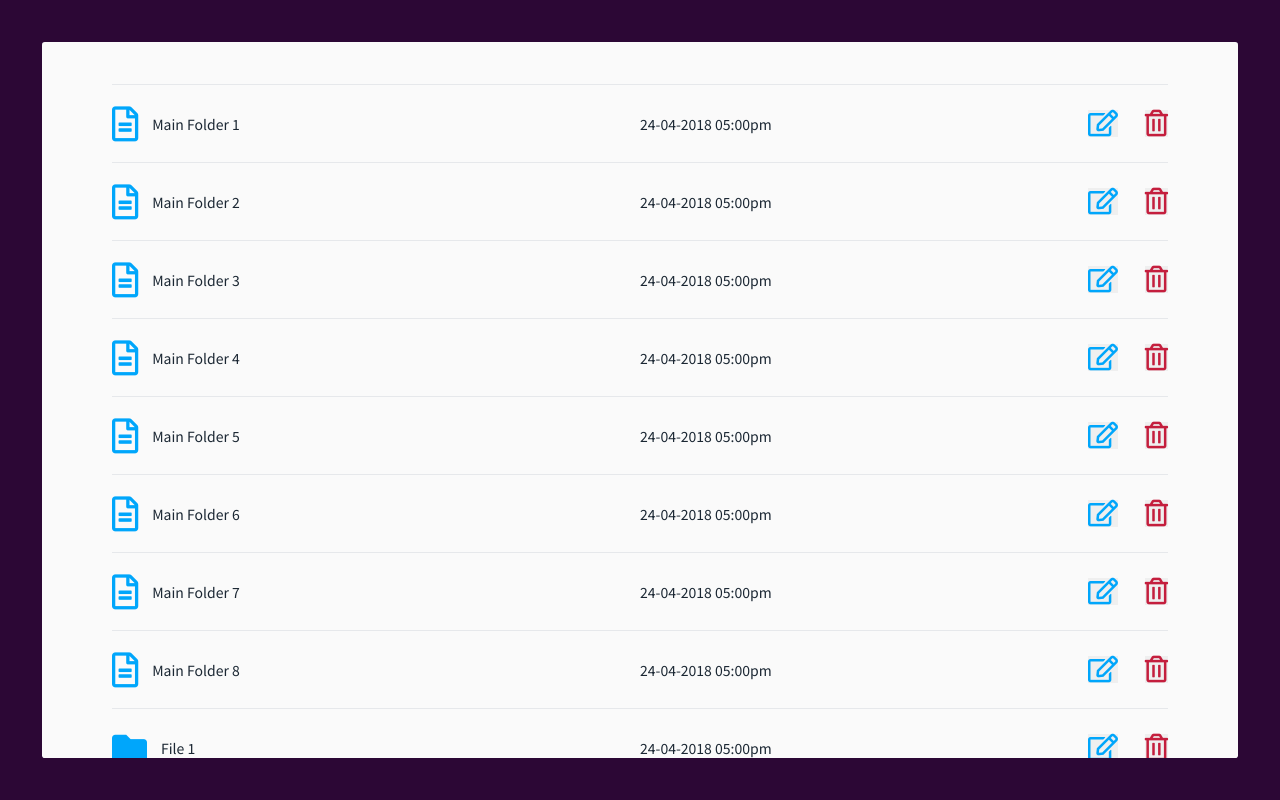
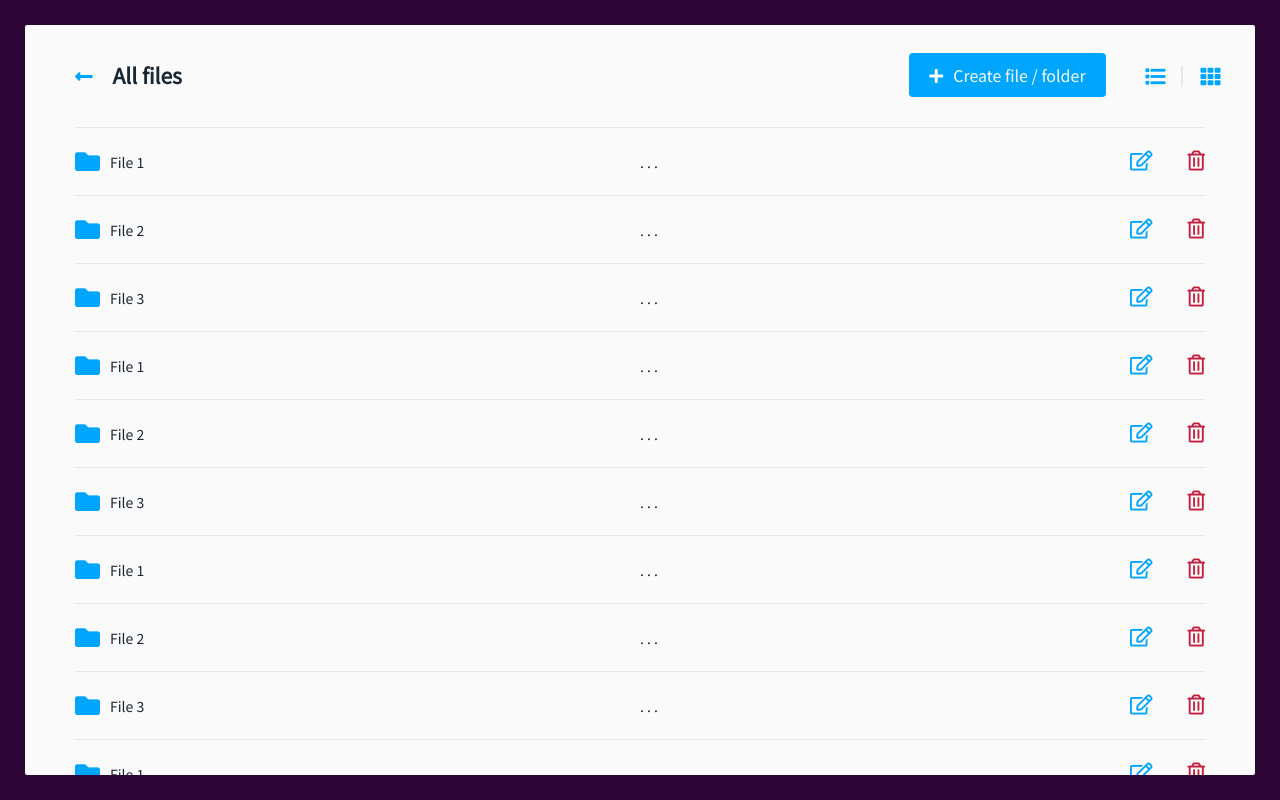
Before and after one commit to Chrismarcel/file_system, a React app: page / in a window 1280 px wide. Built offline with nearby package versions, Linux system fonts and the light colour scheme.

Commit message:
implement dashboard header component

```diff
--- a/package.json
+++ b/package.json
@@ -47,6 +47,7 @@
     "react-dom": "^16.8.6",
     "react-router-dom": "^5.0.0",
     "regenerator-runtime": "^0.13.2",
+    "slugify": "^1.3.4",
     "webpack": "^4.29.6",
     "webpack-cli": "^3.3.0",
     "webpack-dev-server": "^3.3.1"
--- a/src/App.jsx
+++ b/src/App.jsx
@@ -1,10 +1,15 @@
 import React from 'react';
 import ReactDOM from 'react-dom';
+import { BrowserRouter, Route } from 'react-router-dom';
 import FileManager from './views/FileManager';
 
 // Import scss
 import './assets/scss/styles.scss';
 
-const App = () => <FileManager />;
+const App = () => (
+  <BrowserRouter>
+    <Route to="*" component={({ location }) => <FileManager location={location.pathname} />} />
+  </BrowserRouter>
+);
 
 ReactDOM.render(<App />, document.getElementById('app'));
--- a/src/assets/scss/styles.scss
+++ b/src/assets/scss/styles.scss
@@ -2,7 +2,7 @@
 $warning-color: #c41e3d;
 $text-color: #1b2733;
 $bg-dark: #2c0735;
-$bg-grey: #fafafa;
+$light-color: #fafafa;
 $icon-color: #00a6fb;
 $border-grey: #e6e8eb;
 
@@ -15,9 +15,19 @@ $border-grey: #e6e8eb;
     font-family: "Noto Sans JP", "Courier New", Courier, monospace;
   }
 
-body {
+a {
+    text-decoration: none;
+}
+
+html {
     font-size: 10px;
     color: $text-color;
+}
+
+button {
+    cursor: pointer;
+    outline: none;
+    background: transparent;
 }
 
 .file {
@@ -25,21 +35,20 @@ body {
         background: $bg-dark;
         width: 100%;
         height: 100vh;
-        font-size: 1.4em;
+        font-size: 1.4rem;
         position: relative;
-        padding: 4em;
     }
 
     &-listing {
-        background: $bg-grey;
+        background: $light-color;
         position: absolute;
-        top: 3em;
-        bottom: 3em;
-        right: 3em;
-        left: 3em;
-        border-radius: .2em;
+        top: 2.5rem;
+        bottom: 2.5rem;
+        right: 2.5rem;
+        left: 2.5rem;
+        border-radius: .2rem;
         overflow: scroll;
-        padding: 3em 5em;
+        padding: 3em 5rem;
     }
 
     &-list {
@@ -47,6 +56,10 @@ body {
         border-top: 1px solid $border-grey;
         padding: 1.5em 0;
         cursor: pointer;
+
+        &:first-of-type {
+            margin-top: 6rem;
+        }
 
         &:last-child {
             border-bottom: 1px solid $border-grey;
@@ -68,15 +81,16 @@ body {
 
     &-name {
         align-self: center;
-        margin-left: 1em;
+        margin-left: 1rem;
     }
 
     &-icon {
         display: flex;
         flex-basis: 50%;
+        color: inherit;
 
         & i {
-            font-size: 2.5em;
+            font-size: 2.5rem;
             color: $icon-color;
         }
     }
@@ -91,13 +105,71 @@ body {
         }
 
         & button {
-            cursor: pointer;
-            outline: none;
-            margin-left: 2em;
+            margin-left: 3.5rem;
         }
 
         & i {
-            font-size: 2em;
+            font-size: 2rem;
         }
     }
 }
+
+.dashboard-header {
+    display: flex;
+    align-items: center;
+    position: fixed;
+    width: 89.5%;
+    background: inherit;
+    top: 2.5rem;
+    padding: 2em 0;
+
+    & button, & a {
+        font-size: 2rem;
+
+        & i {
+            color: $icon-color;
+        }
+    }
+
+    & button {
+        position: relative;
+
+        &:last-child {
+            margin-left: 3.5rem;
+
+            &::before {
+                content: '';
+                position: absolute;
+                background: $border-grey;
+                height: 74%;
+                width: .2rem;
+                left: -2rem;
+                top: .5rem;
+            }
+        }
+    }
+
+    & > .folder-name {
+        flex-grow: 1;
+        margin-left: 2rem;
+    }
+
+    & .dropdown {
+        font-size: 1.6rem;
+        color: $light-color;
+        background: $icon-color;
+        padding: 1rem 2rem;
+        border-radius: .4rem;
+        margin-right: 4rem;
+
+        & i {
+            color: $light-color;
+            margin-right: 1rem;
+        }
+    }
+
+    & .create-options {
+        transform: scale(0);
+        height: 0;
+    }
+}
--- /dev/null
+++ b/src/components/DashboardHeader.jsx
@@ -0,0 +1,40 @@
+import React from 'react';
+import { string } from 'prop-types';
+import slugify from 'slugify';
+import { Link } from 'react-router-dom';
+
+const DashboardHeader = ({ title }) => {
+  const slug = slugify(title, { lower: true });
+  return (
+    <header className="dashboard-header">
+      <Link to={slug} className="back-btn">
+        <i className="fas fa-long-arrow-alt-left" />
+      </Link>
+      <h2 className="folder-name">{title}</h2>
+      <div className="create-file">
+        <button type="button" className="dropdown">
+          <i className="fas fa-plus" />
+          Create file / folder
+        </button>
+        <ul className="create-options">
+          <li>Create File</li>
+          <li>Create Folder</li>
+        </ul>
+      </div>
+      <div className="display-type">
+        <button type="button" className="list-btn">
+          <i className="fas fa-list" />
+        </button>
+        <button type="button" className="grid-btn">
+          <i className="fas fa-th" />
+        </button>
+      </div>
+    </header>
+  );
+};
+
+DashboardHeader.propTypes = {
+  title: string.isRequired
+};
+
+export default DashboardHeader;
--- a/src/components/FileIcon.jsx
+++ b/src/components/FileIcon.jsx
@@ -1,13 +1,17 @@
 import React from 'react';
 import { string } from 'prop-types';
+import { Link } from 'react-router-dom';
+import slugify from 'slugify';
 
 const FileIcon = ({ type, name }) => {
   const fileIcon = type === 'file' ? 'fas fa-folder' : 'far fa-file-alt';
+  const slug = slugify(name, { lower: true });
+
   return (
-    <div className="file-icon">
+    <Link to={slug} className="file-icon">
       <i className={`${fileIcon}`} />
       <p className="file-name">{name}</p>
-    </div>
+    </Link>
   );
 };
 
--- a/src/views/FileManager.jsx
+++ b/src/views/FileManager.jsx
@@ -1,10 +1,38 @@
-import React from 'react';
+import React, { Component } from 'react';
+import { string } from 'prop-types';
 import FileList from '../components/FileList';
+import DashboardHeader from '../components/DashboardHeader';
 
-const FileManager = () => (
+class FileManager extends Component {
+    state = {
+      files: []
+    }
+
+    componentWillMount() {
+      const { location } = this.props;
+      const directory = location.split('/').pop();
+      const files = localStorage.getItem(directory);
+      this.setState({ files });
+    }
+
+    render() {
+      const { files } = this.state;
+      return (
         <main className="file-manager">
-    <header className="folder-name">All files</header>
           <div className="file-listing">
+            <DashboardHeader title="All files" />
+            <FileList type="file" name="File 1" modifiedDate=". . ." />
+            <FileList type="file" name="File 2" modifiedDate=". . ." />
+            <FileList type="file" name="File 3" modifiedDate=". . ." />
+            <FileList type="file" name="File 1" modifiedDate=". . ." />
+            <FileList type="file" name="File 2" modifiedDate=". . ." />
+            <FileList type="file" name="File 3" modifiedDate=". . ." />
+            <FileList type="file" name="File 1" modifiedDate=". . ." />
+            <FileList type="file" name="File 2" modifiedDate=". . ." />
+            <FileList type="file" name="File 3" modifiedDate=". . ." />
+            <FileList type="file" name="File 1" modifiedDate=". . ." />
+            <FileList type="file" name="File 2" modifiedDate=". . ." />
+            <FileList type="file" name="File 3" modifiedDate=". . ." />
             <FileList type="folder" name="Main Folder 1" modifiedDate="24-04-2018 05:00pm" />
             <FileList type="folder" name="Main Folder 2" modifiedDate="24-04-2018 05:00pm" />
             <FileList type="folder" name="Main Folder 3" modifiedDate="24-04-2018 05:00pm" />
@@ -13,20 +41,14 @@ const FileManager = () => (
             <FileList type="folder" name="Main Folder 6" modifiedDate="24-04-2018 05:00pm" />
             <FileList type="folder" name="Main Folder 7" modifiedDate="24-04-2018 05:00pm" />
             <FileList type="folder" name="Main Folder 8" modifiedDate="24-04-2018 05:00pm" />
-      <FileList type="file" name="File 1" modifiedDate="24-04-2018 05:00pm" />
-      <FileList type="file" name="File 2" modifiedDate="24-04-2018 05:00pm" />
-      <FileList type="file" name="File 3" modifiedDate="24-04-2018 05:00pm" />
-      <FileList type="file" name="File 1" modifiedDate="24-04-2018 05:00pm" />
-      <FileList type="file" name="File 2" modifiedDate="24-04-2018 05:00pm" />
-      <FileList type="file" name="File 3" modifiedDate="24-04-2018 05:00pm" />
-      <FileList type="file" name="File 1" modifiedDate="24-04-2018 05:00pm" />
-      <FileList type="file" name="File 2" modifiedDate="24-04-2018 05:00pm" />
-      <FileList type="file" name="File 3" modifiedDate="24-04-2018 05:00pm" />
-      <FileList type="file" name="File 1" modifiedDate="24-04-2018 05:00pm" />
-      <FileList type="file" name="File 2" modifiedDate="24-04-2018 05:00pm" />
-      <FileList type="file" name="File 3" modifiedDate="24-04-2018 05:00pm" />
           </div>
         </main>
       );
+    }
+}
+
+FileManager.propTypes = {
+  location: string.isRequired
+};
 
 export default FileManager;
```
Also changed, not shown: 1 other file (tests, documents, lock files or other folders). Lines whose indentation alone changed are shown as unchanged.
